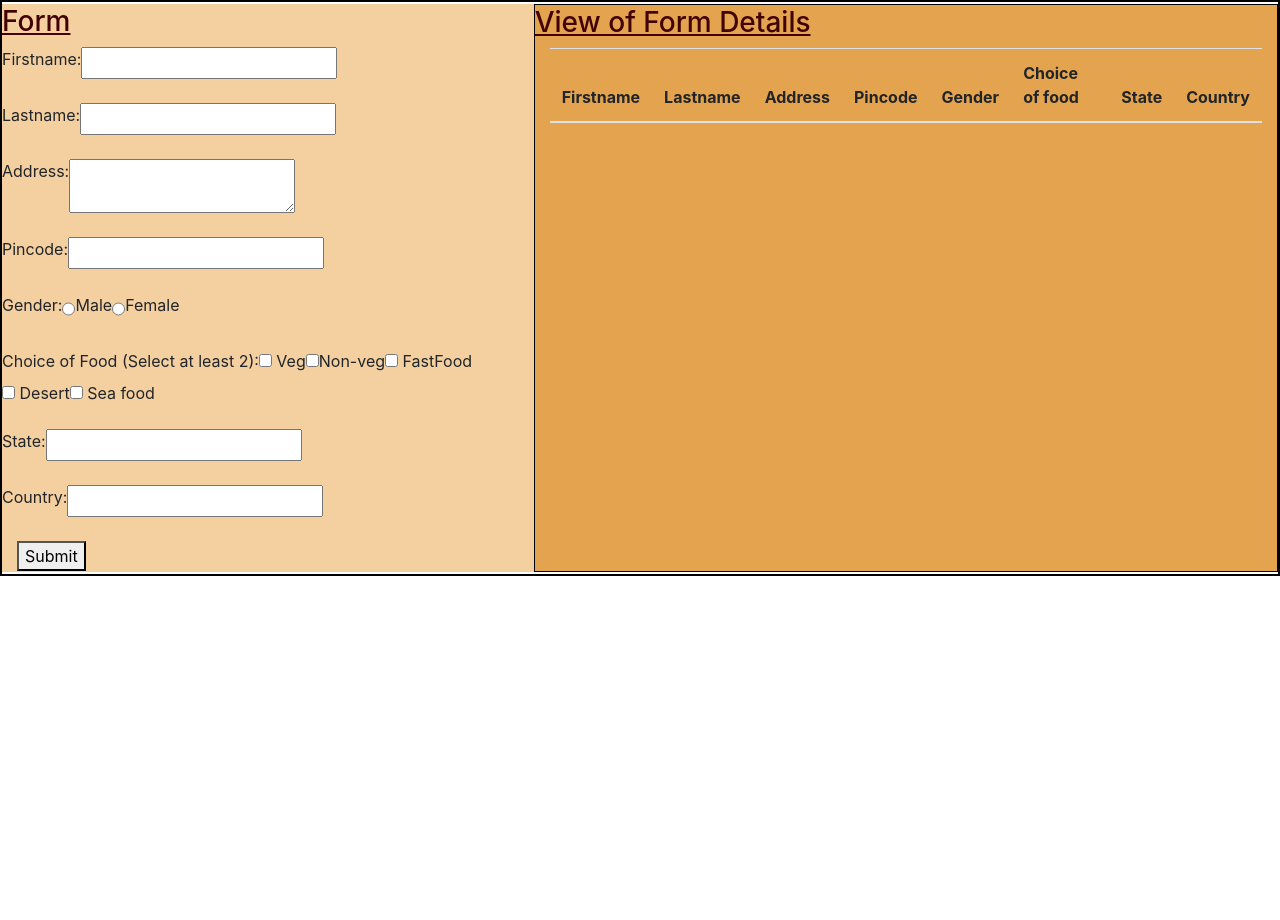
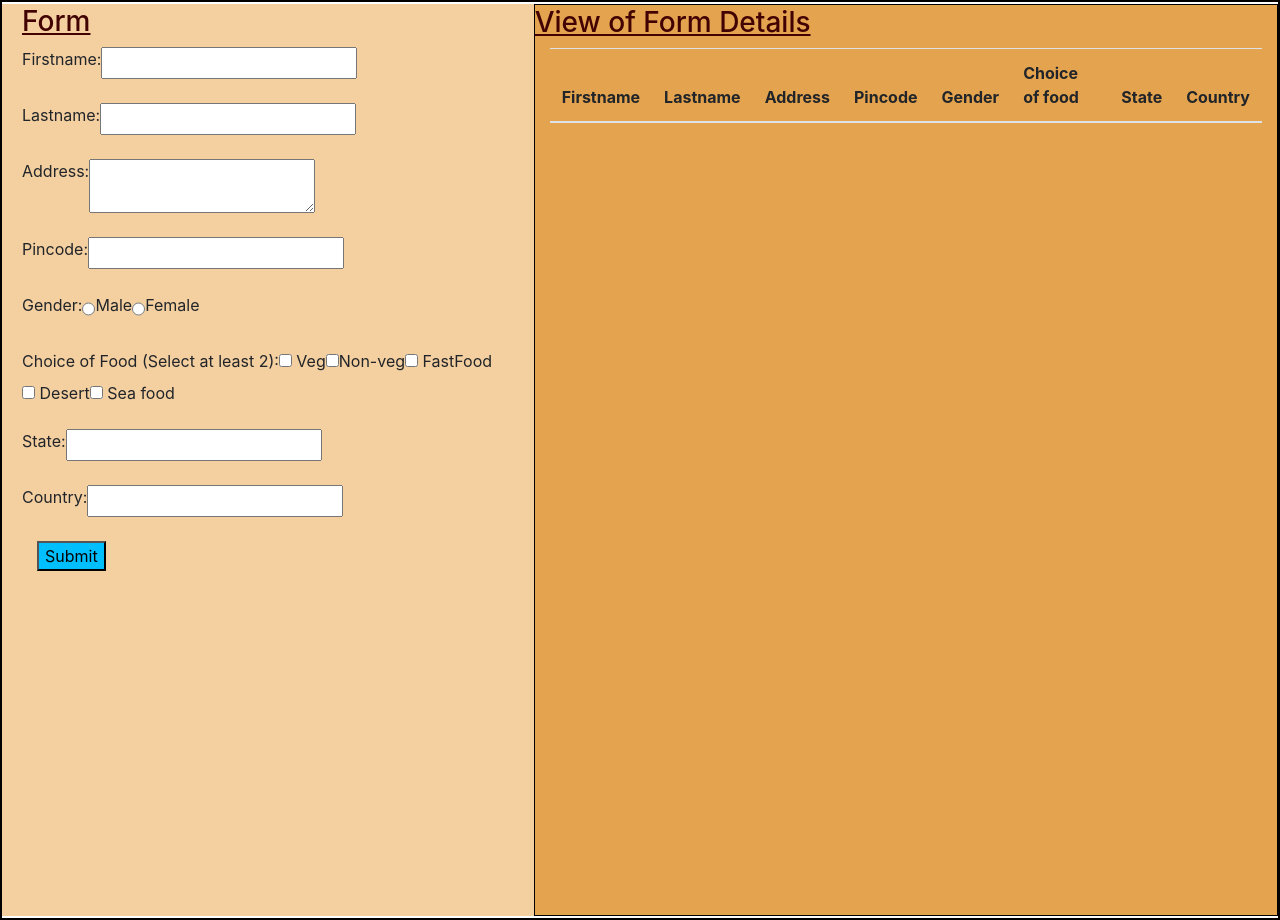
Before and after one commit to Divya-BA/Day-15-Form, a plain HTML site: page index.html in a window 1280 px wide. Before the commit the page ends 800 px from the top, so only its background shows below. Drawn offline with nearby package versions, Linux system fonts and the light colour scheme.

Commit message:
style.css

```diff
--- a/style.css
+++ b/style.css
@@ -8,6 +8,7 @@
 
     padding: 1px;
     background-color: rgb(244, 207, 160);
+    height: 57rem;
 
 
 
@@ -17,6 +18,7 @@
     padding: 1px;
 
     background-color: rgb(228, 163, 78);
+    height:57rem;
 }
 h3{
     color: rgb(66, 2, 2);
@@ -25,3 +27,9 @@ h3{
 input, textarea {
     margin-top: 5px;
   }
+#submit{
+    background-color: deepskyblue;
+}
+#form{
+    margin-left: 20px;
+}
```
